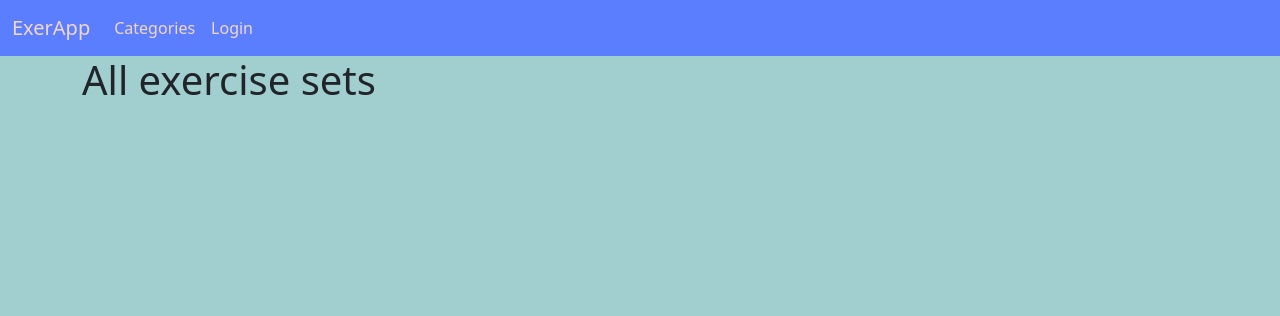
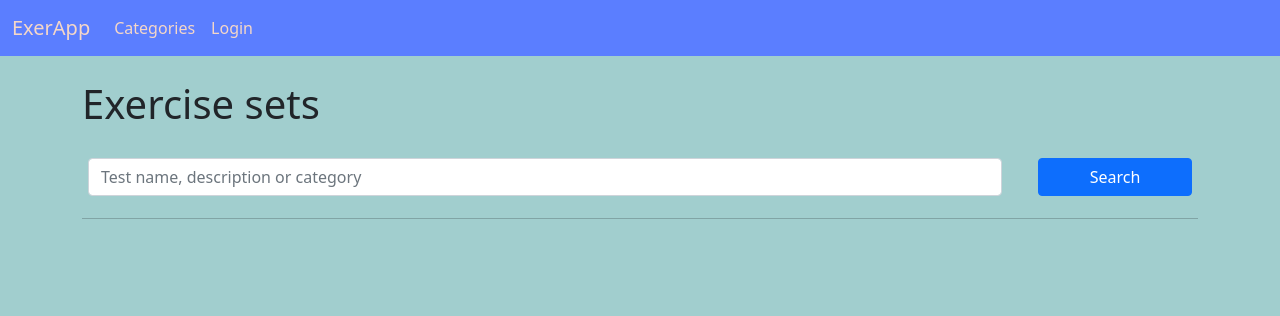
Before and after one commit to Korek-F/ExerApp, a Django app: page / in a window 1280 px wide. Shown: the top 316 px of the page. Run offline with Django 4.2, Linux system fonts and the light colour scheme; data that the repository does not hold is empty; some libraries are stand-ins or nearby versions.

Commit message:
V1.4.0 Search Views

```diff
--- a/ExerApp/categories/urls.py
+++ b/ExerApp/categories/urls.py
@@ -5,4 +5,5 @@ urlpatterns = [
     path('add/<int:set_id>/', views.add_category_to_set, name="add_cat_to_set"),
     path('all/', views.AllCategoriesView.as_view(), name="all_categories"),
     path('details/<str:name>/', views.CategoryDetailView.as_view(), name="category_detail"),
+    path('search/', views.SearchCategoriesView.as_view(), name="search_categories"),
 ]
--- a/ExerApp/excercises/templates/excercises/all_excercises_sets_page.html
+++ b/ExerApp/excercises/templates/excercises/all_excercises_sets_page.html
@@ -1,12 +1,30 @@
 {% extends "excercises/base.html" %}
 {% block content %}
 
-<h1>All exercise sets</h1>
-<div class="row">
+<h1 class="mt-4">Exercise sets</h1>
+
+<form hx-get="{% url 'search_exercises_sets' %}"
+hx-target="#ex-box"
+class="mt-4" >
+    <div class="row">
+        <div class="col-sm-10">
+            <input name='q' class="form-control" type='text' placeholder="Test name, description or category" />
+        </div>
+        <div class="col-sm-2">
+            <button type="submit"
+            style="width:100%;"
+            class="btn btn-primary btn-block">Search</button>
+        </div>
+    </div>
+</form>
+
+<hr />
+
+<div class="row" id="ex-box">
 {%for exercise_set in exercises_sets%}
     {%include 'excercises/partials/exercise_set_card.html' %}
 {%endfor%}
 </div>
-<br />
+
 
 {% endblock %}
--- /dev/null
+++ b/ExerApp/excercises/templates/excercises/partials/search_sets.html
@@ -0,0 +1,6 @@
+{%for exercise_set in object_list %}
+    {%include 'excercises/partials/exercise_set_card.html' %}
+{% endfor %}
+{% if not object_list%}
+    <h2>No matches found</h2>
+{%endif%}
--- a/ExerApp/excercises/urls.py
+++ b/ExerApp/excercises/urls.py
@@ -14,4 +14,6 @@ urlpatterns = [
 
     path('exercise-set/create/',
     views.ExerciseSetCreationView.as_view(), name="excercise_set_create_view"),
+
+    path('search/', views.SearchExercisesSetsView.as_view(), name="search_exercises_sets"),
 ]
--- a/ExerApp/excercises/views.py
+++ b/ExerApp/excercises/views.py
@@ -1,7 +1,7 @@
 from django.shortcuts import render, get_object_or_404
 from django.views import  View
-from .models import ExerciseSet,Exercise, Content
-from django.template.loader import render_to_string
+from django.views.generic import ListView
+from .models import ExerciseSet,Exercise
 from django.shortcuts import redirect
 from .forms import ExerciseSetCreationForm
 from django.contrib.auth.mixins import LoginRequiredMixin
@@ -9,6 +9,8 @@ from django.urls import reverse
 from django.contrib import messages
 from categories.forms import CreateCategoryForm
 from .utils import create_content, render_checked_exercise, check_ansewers
+from django.db.models import Q
+
 
 class AllExercisesSets(View):
     def get(self, request, *args, **kwargs):
@@ -97,3 +99,17 @@ class ExerciseSetCreationView(LoginRequiredMixin,View):
             return render(request, 'excercises/partials/exercise_set_create_succesful.html', context)
 
         return render(request, 'excercises/exercise_set_create.html',context)
+
+
+class SearchExercisesSetsView(ListView):
+    model = ExerciseSet
+    template_name = "excercises/partials/search_sets.html"
+
+
+    def get_queryset(self):
+        query = self.request.GET.get('q')
+        object_list = ExerciseSet.objects.filter(
+            Q(name__icontains=query) | Q(description__icontains=query)
+            | Q(categories__name__icontains=query)
+        )
+        return object_list
```
Also changed, not shown: ExerApp/categories/templates/categories/all_categories.html (+18 -1 lines), ExerApp/categories/templates/categories/partials/search_categories.html (added, +7 -0 lines), ExerApp/categories/views.py (+13 -2 lines).
